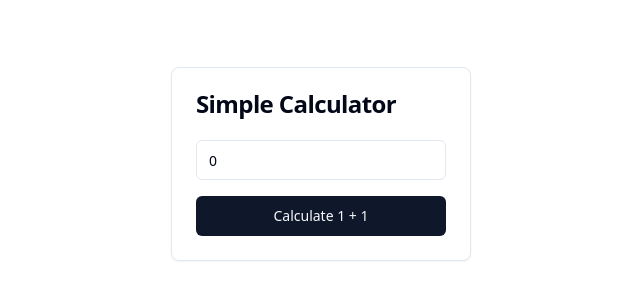
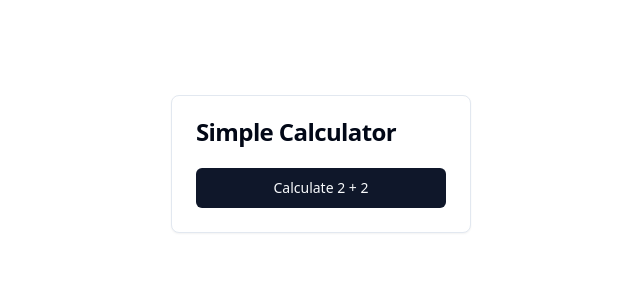
Before and after one commit to GPT-Engineer-App-Dev/beginning-template, a React (Vite) app: page / in a window 1280 px wide. Shown: the part 256-556 px from the top of the page, without its empty margins (319-959 px from the left). Built offline with nearby package versions, Linux system fonts and the light colour scheme.

Commit message:
GPT Engineer Update

```diff
--- a/src/pages/Index.jsx
+++ b/src/pages/Index.jsx
@@ -1,13 +1,12 @@
 import React, { useState } from 'react';
 import { Button } from "@/components/ui/button";
-import { Input } from "@/components/ui/input";
 import { Card, CardHeader, CardTitle, CardContent } from "@/components/ui/card";
 
 const Calculator = () => {
-  const [result, setResult] = useState(0);
+  const [result, setResult] = useState(null);
 
-  const handleAddition = () => {
-    setResult(1 + 1);
+  const calculate = () => {
+    setResult(2 + 2);
   };
 
   return (
@@ -17,10 +16,14 @@ const Calculator = () => {
       </CardHeader>
       <CardContent>
         <div className="space-y-4">
-          <Input type="text" value={result} readOnly />
-          <Button onClick={handleAddition} className="w-full">
-            Calculate 1 + 1
+          <Button onClick={calculate} className="w-full">
+            Calculate 2 + 2
           </Button>
+          {result !== null && (
+            <p className="text-center text-2xl font-bold">
+              Result: {result}
+            </p>
+          )}
         </div>
       </CardContent>
     </Card>
```
